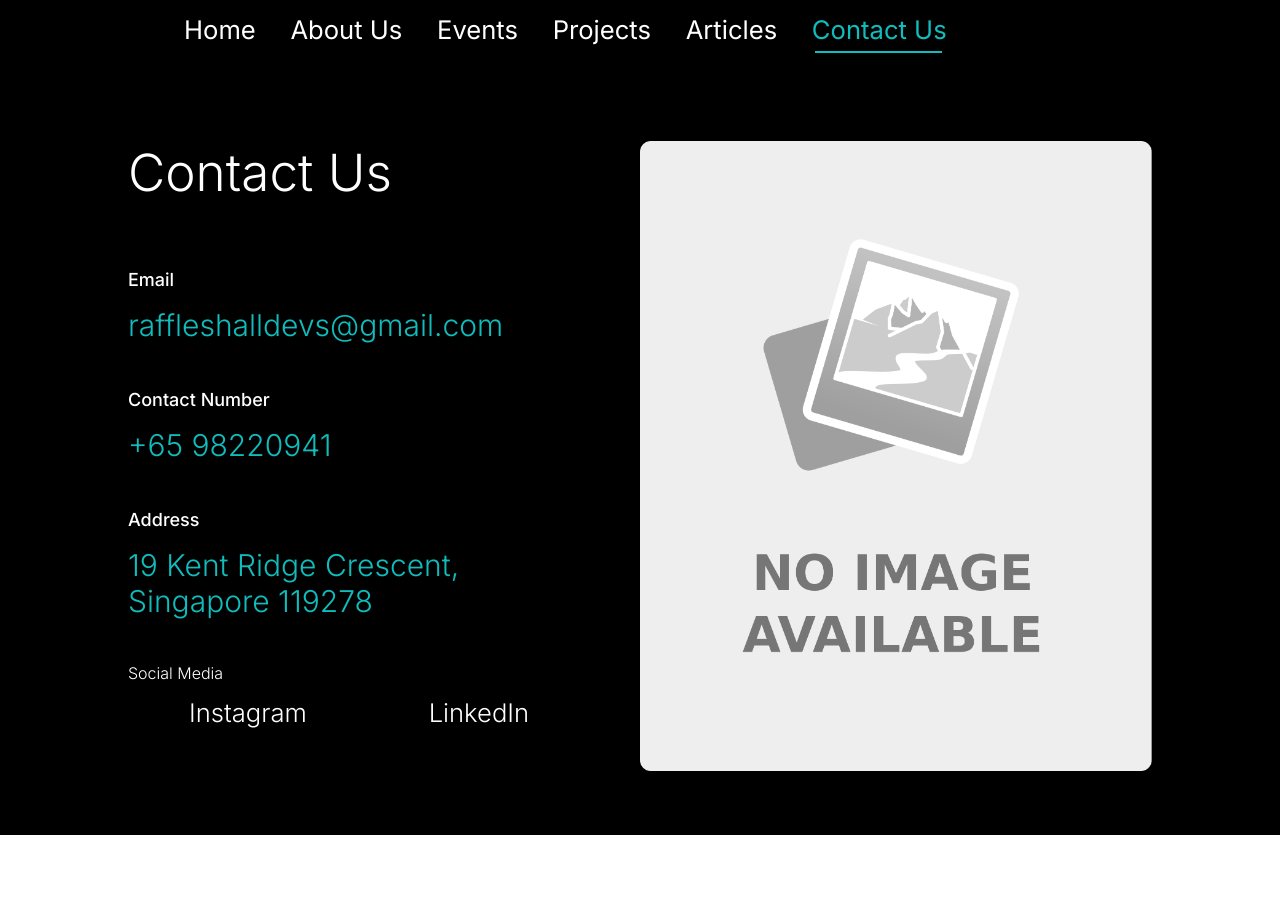
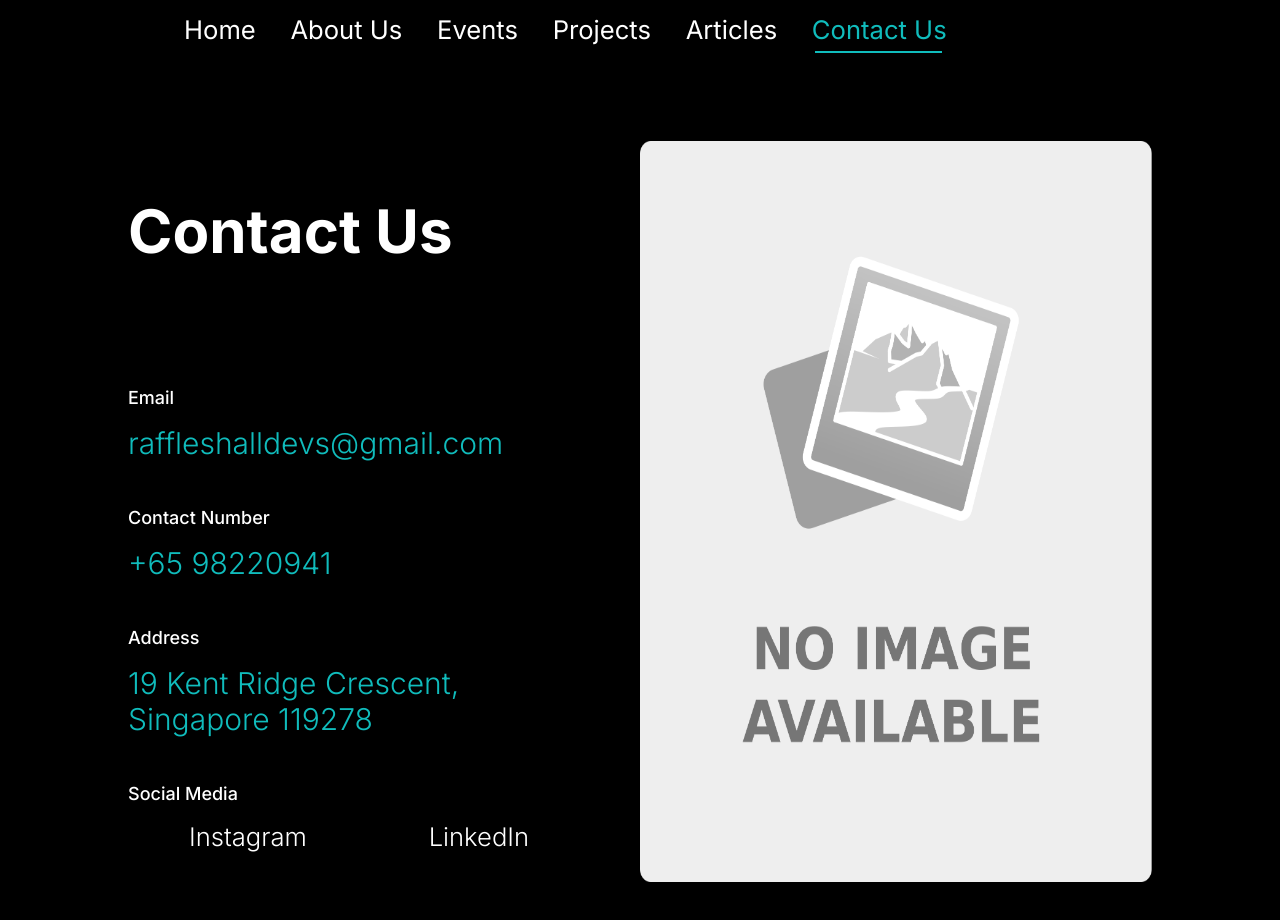
Before and after one commit to rhdevs/rhdevs-website, a React (Create React App) app: page / in a window 1280 px wide. Both pictures are taken after a click on the element "Contact Us". Shown: the top 920 px of the page. Before the commit the page ends 835 px from the top, so only its background shows below. Built offline with nearby package versions, Linux system fonts and the light colour scheme.

Commit message:
Used theme typography for font sizes in Contact

```diff
--- a/src/pages/Contact/index.tsx
+++ b/src/pages/Contact/index.tsx
@@ -1,4 +1,5 @@
 /* eslint-disable security/detect-object-injection */
+import { useTheme } from 'styled-components'
 import {
   MainContainer,
   StaticSection,
@@ -17,11 +18,13 @@ import ClickToCopySection from '../../components/ClickToCopySection/ClickToCopyS
 import logo from '../../assets/noimg.png'
 
 export default function Contact() {
+  const theme = useTheme()
+  const { h1, h3 } = { ...theme.typography.fontSize }
   return (
     <MainContainer>
       <StaticSection>
         <TextSection>
-          <ContactTitle>{navTitles[5]}</ContactTitle>
+          <ContactTitle fontType={h1}>{navTitles[5]}</ContactTitle>
           {contactHeaders.map((header) => {
             if (typeof contactMethods[header] === 'string') {
               return (
@@ -34,7 +37,7 @@ export default function Contact() {
             }
             return (
               <SectionContainer>
-                <SectionTitle>{header}</SectionTitle>
+                <SectionTitle fontType={h3}>{header}</SectionTitle>
                 <SectionContent>
                   {/* @ts-ignore */}
                   {contactMethods[header].map((item) => (
--- a/src/pages/Contact/styles/Contact.styled.ts
+++ b/src/pages/Contact/styles/Contact.styled.ts
@@ -1,4 +1,5 @@
-import styled from 'styled-components'
+import styled, { FontType } from 'styled-components'
+import { fontTypeCss } from '../../../styles/index.styled'
 
 export const MainContainer = styled.div`
   width: 100%;
@@ -17,9 +18,10 @@ export const TextSection = styled.div`
   margin-right: 50px;
 `
 
-export const ContactTitle = styled.div`
-  font-weight: 300;
-  font-size: 4vw;
+export const ContactTitle = styled.div<{ fontType: FontType }>`
+  ${fontTypeCss}
+  //font-weight: 300;
+  //font-size: 4vw;
   margin-bottom: 50px;
 `
 
@@ -27,12 +29,11 @@ export const SectionContainer = styled.div`
   margin: 30px 0;
 `
 
-export const SectionTitle = styled.p`
+export const SectionTitle = styled.p<{ fontType: FontType }>`
   margin: 0;
+  ${fontTypeCss}
 
   font-style: normal;
-  font-weight: 300;
-  font-size: clamp(15px, 1.25vw, 18px);
   line-height: 3;
 `
 
--- a/src/styles/Theme.tsx
+++ b/src/styles/Theme.tsx
@@ -28,6 +28,13 @@ const theme: DefaultTheme = {
         weight: '300',
         height: '2',
       },
+      h1: {
+        min: '40px',
+        size: '60px',
+        max: '4rem',
+        weight: '700',
+        height: '3',
+      },
       h2: {
         min: '16px',
         size: '24px',
--- a/src/styles/styled.d.ts
+++ b/src/styles/styled.d.ts
@@ -23,6 +23,7 @@ declare module 'styled-components' {
       fontSize: {
         body: FontType
         input: FontType
+        h1: FontType
         h2: FontType
         h3: FontType
       }
```
